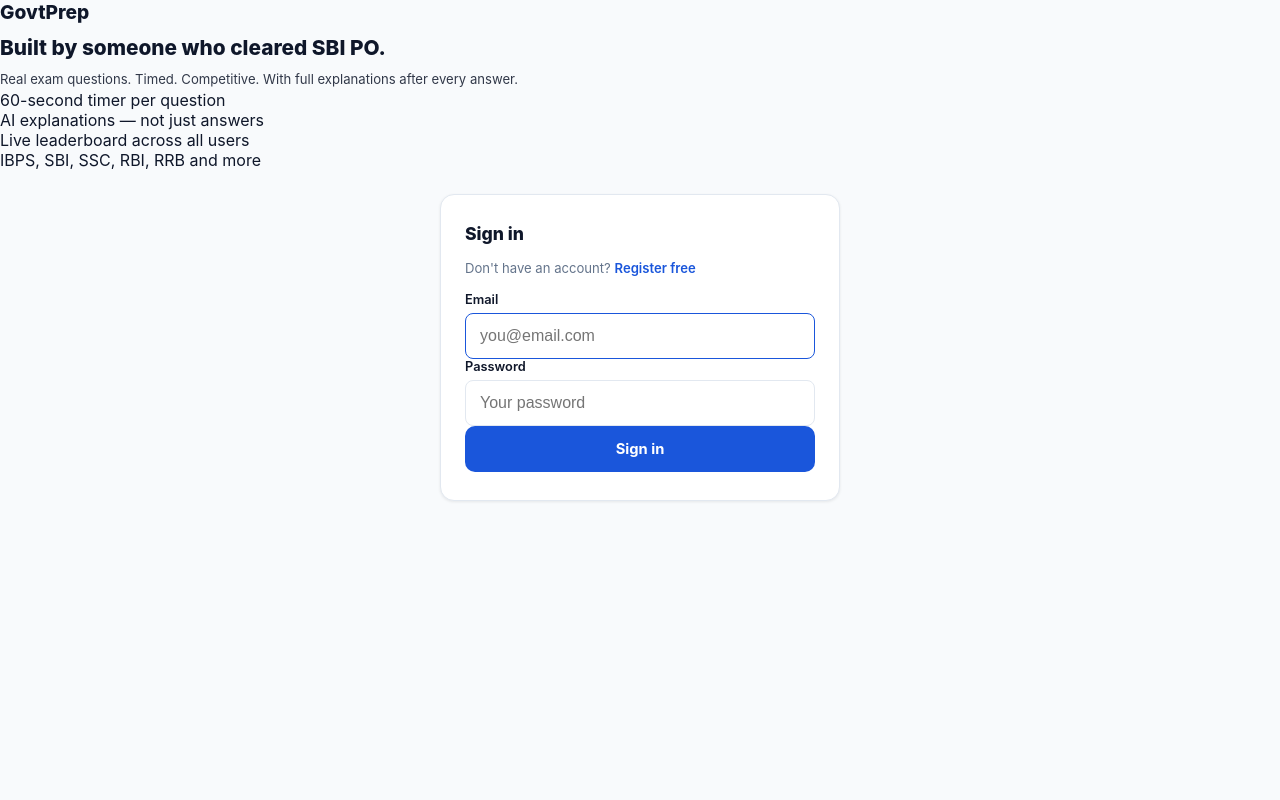
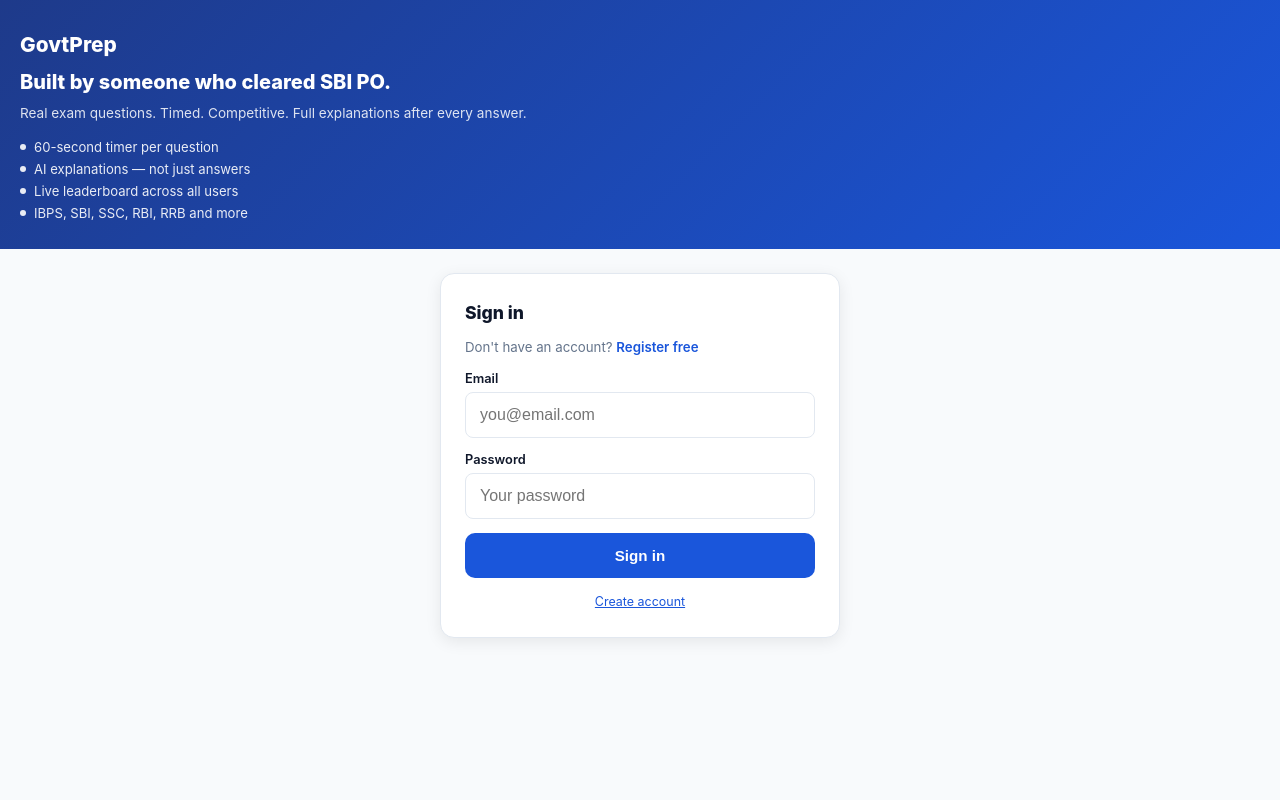
Before and after one commit to kanchang12/govtjob, a Flask app: page /login in a window 1280 px wide. Run offline with Flask 3, Linux system fonts and the light colour scheme.

Commit message:
Update login.html

```diff
--- a/templates/login.html
+++ b/templates/login.html
@@ -2,46 +2,80 @@
 <html lang="en">
 <head>
 <meta charset="UTF-8">
-<meta name="viewport" content="width=device-width, initial-scale=1">
+<meta name="viewport" content="width=device-width, initial-scale=1, maximum-scale=1">
 <meta name="theme-color" content="#1a56db">
-<link rel="manifest" href="/manifest.json">
-<title>Login - GovtPrep</title>
-<link rel="stylesheet" href="/static/css/style.css">
+<title>GovtPrep - Sign In</title>
+<style>
+*,*::before,*::after{box-sizing:border-box;margin:0;padding:0}
+body{font-family:-apple-system,BlinkMacSystemFont,'Segoe UI',Roboto,sans-serif;
+  background:#f8fafc;min-height:100vh;display:flex;flex-direction:column}
+.page{display:flex;flex-direction:column;min-height:100vh}
+.top{background:linear-gradient(135deg,#1e3a8a,#1a56db);color:#fff;
+  padding:32px 20px 28px}
+.brand{font-size:1.3rem;font-weight:800;margin-bottom:12px}
+.headline{font-size:1.25rem;font-weight:800;line-height:1.3;margin-bottom:8px}
+.tagline{font-size:.85rem;opacity:.85;line-height:1.6;margin-bottom:14px}
+.points{display:flex;flex-direction:column;gap:6px}
+.point{font-size:.82rem;opacity:.9;display:flex;align-items:center;gap:8px}
+.point::before{content:"";width:6px;height:6px;background:#fff;border-radius:50%;flex-shrink:0}
+.bottom{flex:1;padding:24px 20px 40px;display:flex;align-items:flex-start;justify-content:center}
+.card{background:#fff;border:1px solid #e2e8f0;border-radius:14px;
+  padding:28px 24px;width:100%;max-width:400px;
+  box-shadow:0 4px 16px rgba(0,0,0,.08);display:flex;flex-direction:column;gap:16px}
+.card-title{font-size:1.1rem;font-weight:800;color:#0f172a}
+.card-sub{font-size:.83rem;color:#64748b}
+.card-sub a{color:#1a56db;font-weight:600;text-decoration:none}
+.error{background:#fef2f2;border:1px solid #fecaca;color:#dc2626;
+  border-radius:8px;padding:10px 14px;font-size:.82rem}
+.field{display:flex;flex-direction:column;gap:6px}
+.label{font-size:.8rem;font-weight:600;color:#0f172a}
+input[type=email],input[type=password]{border:1px solid #e2e8f0;border-radius:8px;
+  padding:13px 14px;font-size:16px;color:#0f172a;outline:none;width:100%;
+  background:#fff;-webkit-appearance:none}
+input:focus{border-color:#1a56db}
+.btn{background:#1a56db;color:#fff;border:none;border-radius:10px;
+  padding:14px;font-size:.95rem;font-weight:700;cursor:pointer;width:100%;
+  -webkit-appearance:none}
+.btn:active{background:#1648c0}
+.forgot{text-align:center;font-size:.78rem;color:#64748b}
+.forgot a{color:#1a56db}
+</style>
 </head>
 <body>
-<div class="auth-wrap">
-  <div class="auth-left">
-    <div class="auth-brand">GovtPrep</div>
-    <h1 class="auth-headline">Built by someone who cleared SBI PO.</h1>
-    <p class="auth-tagline">Real exam questions. Timed. Competitive. With full explanations after every answer.</p>
-    <div class="auth-points">
-      <div class="auth-point">60-second timer per question</div>
-      <div class="auth-point">AI explanations — not just answers</div>
-      <div class="auth-point">Live leaderboard across all users</div>
-      <div class="auth-point">IBPS, SBI, SSC, RBI, RRB and more</div>
+<div class="page">
+  <div class="top">
+    <div class="brand">GovtPrep</div>
+    <div class="headline">Built by someone who cleared SBI PO.</div>
+    <div class="tagline">Real exam questions. Timed. Competitive. Full explanations after every answer.</div>
+    <div class="points">
+      <div class="point">60-second timer per question</div>
+      <div class="point">AI explanations — not just answers</div>
+      <div class="point">Live leaderboard across all users</div>
+      <div class="point">IBPS, SBI, SSC, RBI, RRB and more</div>
     </div>
   </div>
 
-  <div class="auth-right">
-    <div class="auth-card">
-      <h2 class="auth-card-title">Sign in</h2>
-      <p class="auth-card-sub">Don't have an account? <a href="/register" class="auth-link">Register free</a></p>
+  <div class="bottom">
+    <div class="card">
+      <div class="card-title">Sign in</div>
+      <div class="card-sub">Don't have an account? <a href="/register">Register free</a></div>
 
       {% if error %}
-      <div class="auth-error">{{ error }}</div>
+      <div class="error">{{ error }}</div>
       {% endif %}
 
-      <form method="POST" action="/login">
+      <form method="POST" action="/login" style="display:flex;flex-direction:column;gap:14px">
         <div class="field">
-          <label class="field-label">Email</label>
-          <input type="email" name="email" class="field-input" placeholder="you@email.com" required autofocus>
+          <label class="label">Email</label>
+          <input type="email" name="email" placeholder="you@email.com" required autocomplete="email">
         </div>
         <div class="field">
-          <label class="field-label">Password</label>
-          <input type="password" name="password" class="field-input" placeholder="Your password" required>
+          <label class="label">Password</label>
+          <input type="password" name="password" placeholder="Your password" required autocomplete="current-password">
         </div>
-        <button type="submit" class="btn-primary btn-full">Sign in</button>
+        <button type="submit" class="btn">Sign in</button>
       </form>
+      <div class="forgot"><a href="/register">Create account</a></div>
     </div>
   </div>
 </div>
```
